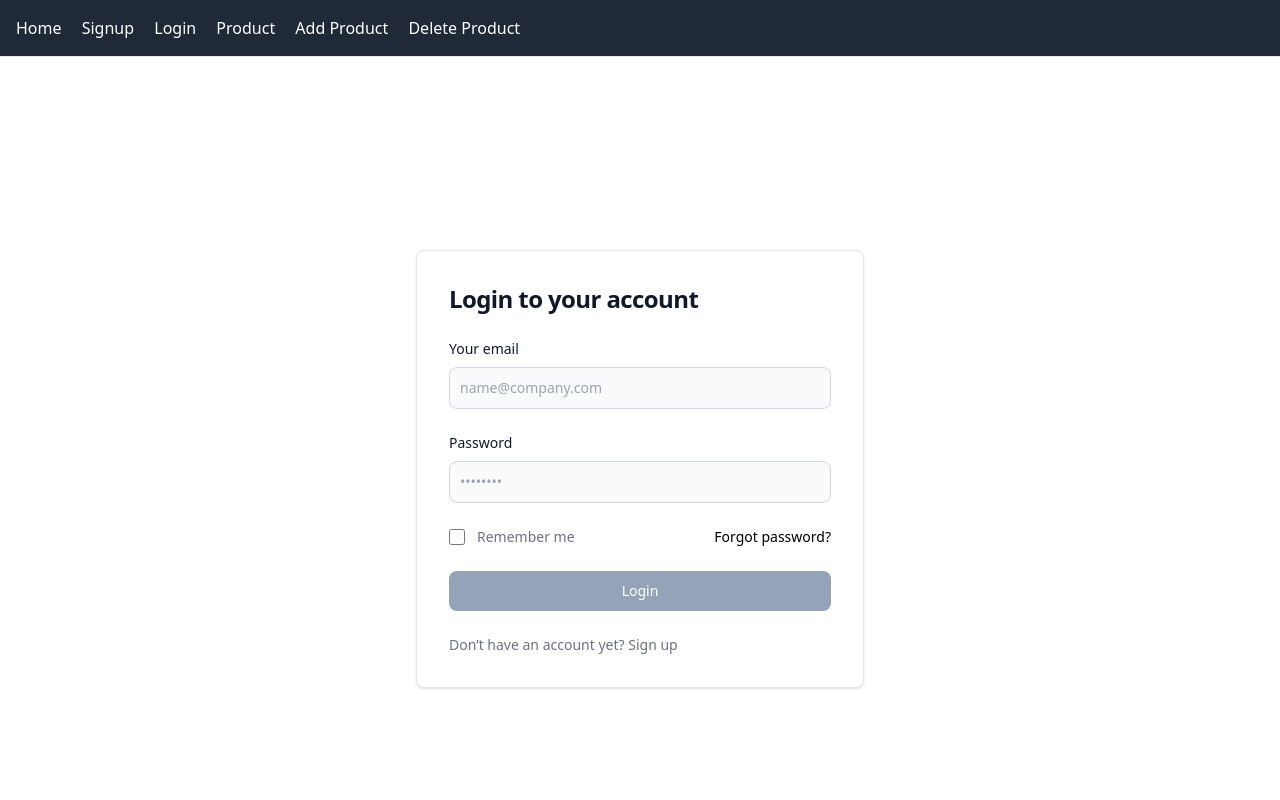
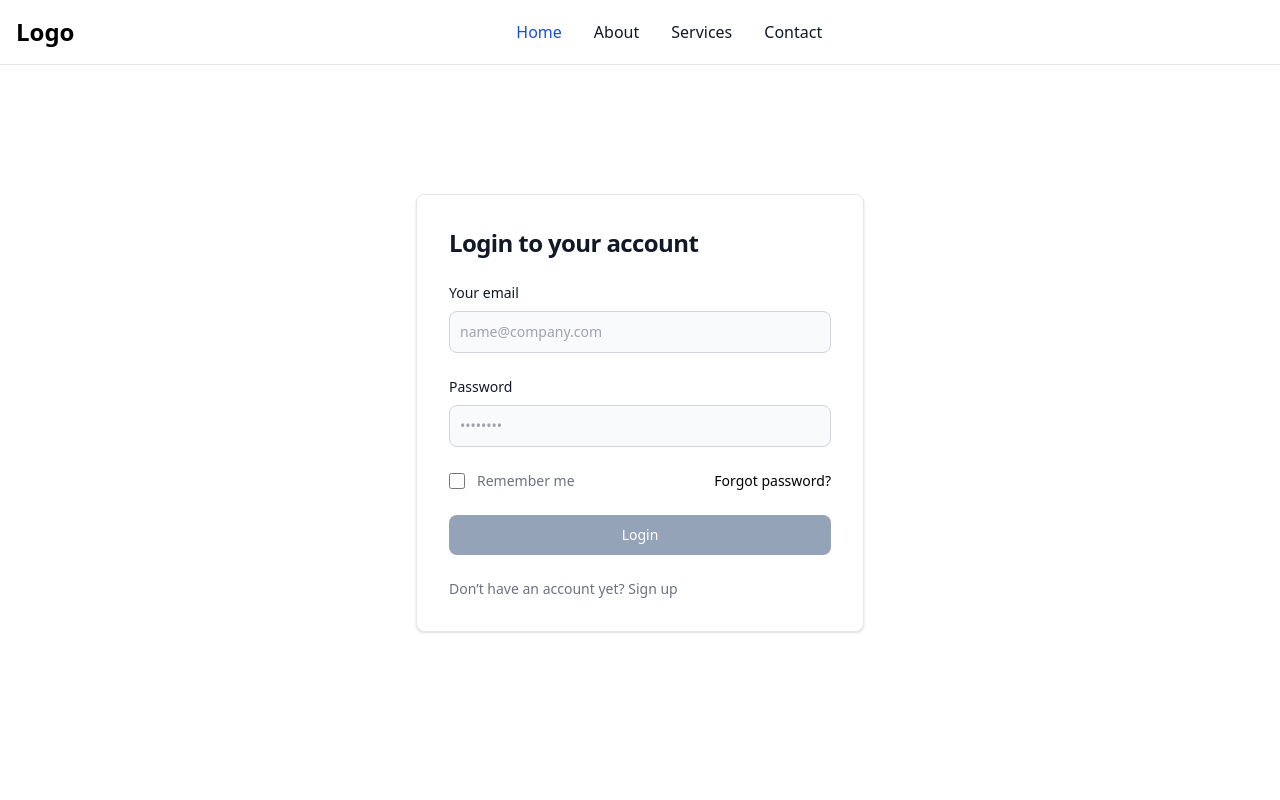
Before and after one commit to vishnuushaji/tailwind, a website: page index.html in a window 1280 px wide. Shown: the top 800 px of the page. Drawn offline with nearby package versions, Linux system fonts and the light colour scheme.

Commit message:
Update index.html

```diff
--- a/index.html
+++ b/index.html
@@ -6,18 +6,41 @@
   <script src="https://cdn.tailwindcss.com"></script>
 </head>
 <body>
-    <nav class=" mt-0 bg-gray-800 p-4">
-        <div class="container mx-auto flex justify-between items-center">
-            <div>
-                <a href="index.html" class="text-white hover:text-gray-300 mr-4">Home</a>
-                <a href="signup.html" class="text-white hover:text-gray-300 mr-4">Signup</a>
-                <a href="login.html" class="text-white hover:text-gray-300 mr-4">Login</a>
-                <a href="product.html" class="text-white hover:text-gray-300 mr-4">Product</a>
-                <a href="addproduct.html" class="text-white hover:text-gray-300 mr-4">Add Product</a>
-                <a href="deleteproduct.html" class="text-white hover:text-gray-300">Delete Product</a>
-            </div>
-        </div>
-    </nav>
+
+
+<nav class="bg-white dark:bg-gray-900 fixed w-full z-20 top-0 start-0 border-b border-gray-200 dark:border-gray-600">
+  <div class="max-w-screen-xl flex flex-wrap items-center justify-between mx-auto p-4">
+  <a href="https://flowbite.com/" class="flex items-center space-x-3 rtl:space-x-reverse">
+
+      <span class="self-center text-2xl font-semibold whitespace-nowrap dark:text-white">Logo</span>
+  </a>
+  <div class="flex md:order-2 space-x-3 md:space-x-0 rtl:space-x-reverse">
+      <button data-collapse-toggle="navbar-sticky" type="button" class="inline-flex items-center p-2 w-10 h-10 justify-center text-sm text-gray-500 rounded-lg md:hidden hover:bg-gray-100 focus:outline-none focus:ring-2 focus:ring-gray-200 dark:text-gray-400 dark:hover:bg-gray-700 dark:focus:ring-gray-600" aria-controls="navbar-sticky" aria-expanded="false">
+        <span class="sr-only">Open main menu</span>
+        <svg class="w-5 h-5" aria-hidden="true" xmlns="http://www.w3.org/2000/svg" fill="none" viewBox="0 0 17 14">
+            <path stroke="currentColor" stroke-linecap="round" stroke-linejoin="round" stroke-width="2" d="M1 1h15M1 7h15M1 13h15"/>
+        </svg>
+    </button>
+  </div>
+  <div class="items-center justify-between hidden w-full md:flex md:w-auto md:order-1" id="navbar-sticky">
+    <ul class="flex flex-col p-4 md:p-0 mt-4 font-medium border border-gray-100 rounded-lg bg-gray-50 md:space-x-8 rtl:space-x-reverse md:flex-row md:mt-0 md:border-0 md:bg-white dark:bg-gray-800 md:dark:bg-gray-900 dark:border-gray-700">
+      <li>
+        <a href="#" class="block py-2 px-3 text-white bg-blue-700 rounded md:bg-transparent md:text-blue-700 md:p-0 md:dark:text-blue-500" aria-current="page">Home</a>
+      </li>
+      <li>
+        <a href="#" class="block py-2 px-3 text-gray-900 rounded hover:bg-gray-100 md:hover:bg-transparent md:hover:text-blue-700 md:p-0 md:dark:hover:text-blue-500 dark:text-white dark:hover:bg-gray-700 dark:hover:text-white md:dark:hover:bg-transparent dark:border-gray-700">About</a>
+      </li>
+      <li>
+        <a href="#" class="block py-2 px-3 text-gray-900 rounded hover:bg-gray-100 md:hover:bg-transparent md:hover:text-blue-700 md:p-0 md:dark:hover:text-blue-500 dark:text-white dark:hover:bg-gray-700 dark:hover:text-white md:dark:hover:bg-transparent dark:border-gray-700">Services</a>
+      </li>
+      <li>
+        <a href="#" class="block py-2 px-3 text-gray-900 rounded hover:bg-gray-100 md:hover:bg-transparent md:hover:text-blue-700 md:p-0 md:dark:hover:text-blue-500 dark:text-white dark:hover:bg-gray-700 dark:hover:text-white md:dark:hover:bg-transparent dark:border-gray-700">Contact</a>
+      </li>
+    </ul>
+  </div>
+  </div>
+</nav>
+
     <hr>
 
     <section class="bg-white">
```
